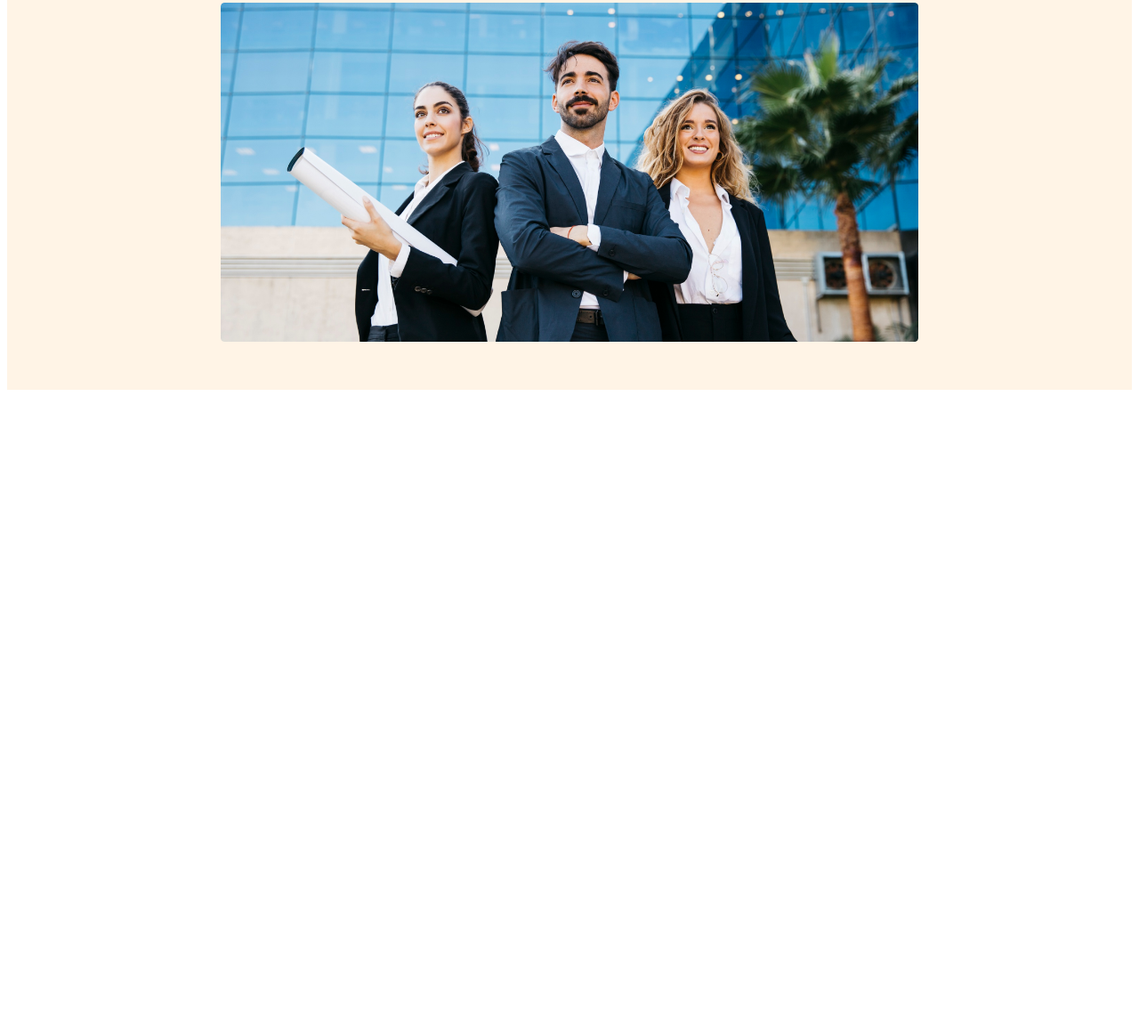
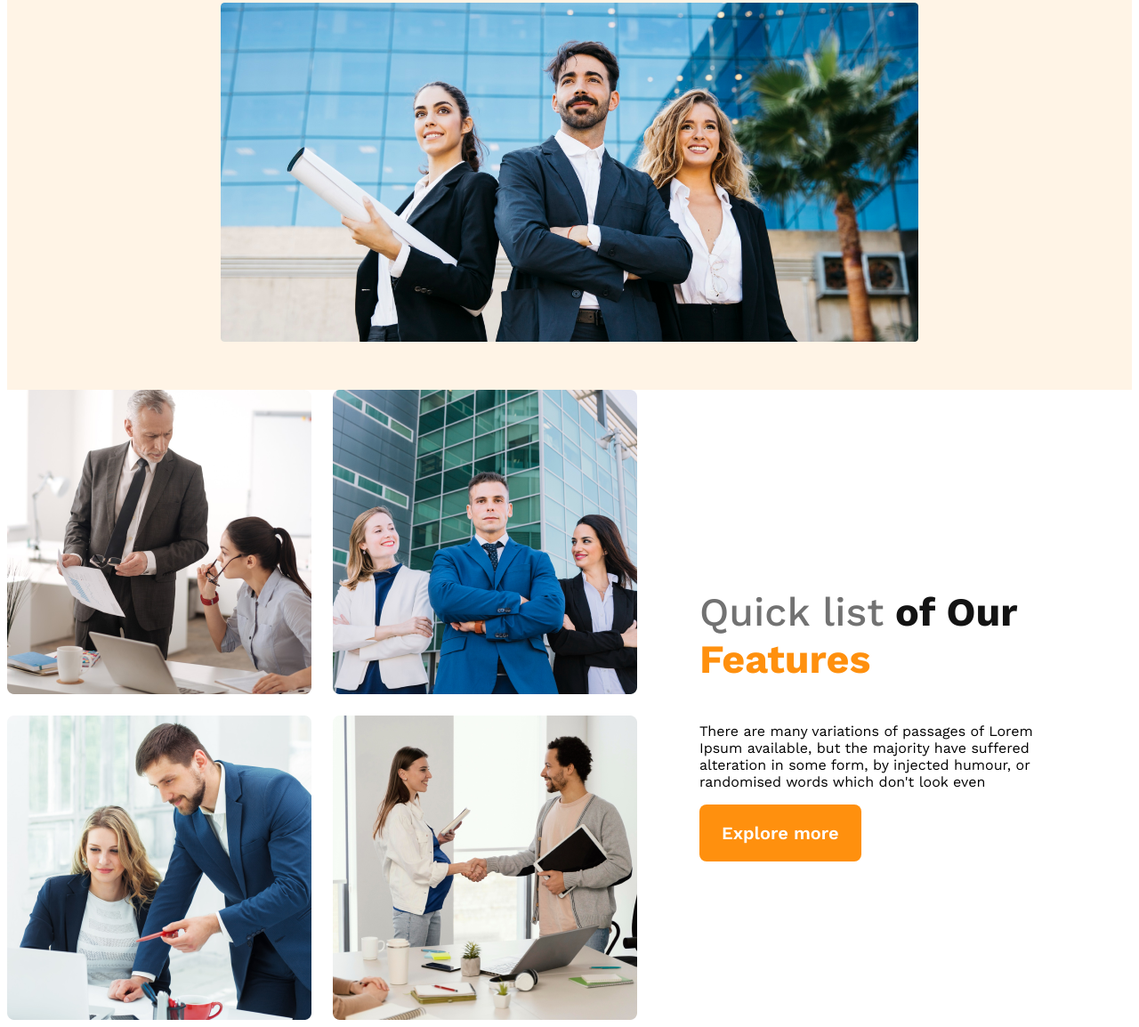
Before and after one commit to shuvosinghpartho/G3-Architects, a plain HTML site: page index.html in a window 1280 px wide. Shown: the part 641-1795 px from the top of the page at 89% size. Before the commit the page ends 1087 px from the top, so only its background shows below. Drawn offline with nearby package versions, Linux system fonts and the light colour scheme.

Commit message:
feature content added

```diff
--- a/index.html
+++ b/index.html
@@ -34,16 +34,30 @@
             <p class="banner-description">There are many variations of passages of Lorem Ipsum available, but the majority have suffered alteration in some form, by injected humour, or randomised words which don't look even</p>
             <button class="btn-primary">Explore More</button>
         </div>
-
         <img class="banner-img" src="images/banner.png" alt="">
-
         </div>
-
-
-
     </header>
 
     <main>
+        <section class="teams-container">
+            <div class="teams-img-container">
+                <img src="images/team1.png" alt="">
+                <img src="images/team2.png" alt="">
+                <img src="images/team3.png" alt="">
+                <img src="images/team4.png" alt="">
+
+            </div>
+            <div class="teams-content">
+                <h3 class="teams-title"><span class="Quick-list">Quick list</span> <span class="of-Our">of Our</span> <span class="Features">Features</span></h3>
+
+                <p class="teams-description">
+                    There are many variations of passages of Lorem Ipsum available, but the majority have suffered alteration in some form, by injected humour, or randomised words which don't look even
+                </p>
+                <button class="btn-primary">Explore more</button>
+
+
+            </div>
+        </section>
 
     </main>
 
--- a/styles/style.css
+++ b/styles/style.css
@@ -67,11 +67,7 @@ nav li a {
         margin-top: 20px;
         width: 100%;
     }
-
-
     /* responsive media queries */
-
-
     /*mobile devices*/
 
     @media screen and (max-width: 576px) {
@@ -82,8 +78,6 @@ nav li a {
             flex-direction: column;
         }
     }
-
-
     /*tablet r medium devices*/
 
     @media screen and (min-width:576px) and (max-width:960px) {
@@ -94,3 +88,43 @@ nav li a {
             flex-direction: column;
         }
     }
+
+    main {
+        max-width: 1440px;
+        margin: 0 auto;
+    }
+
+    .teams-container {
+        display: flex;
+        align-items: center;
+    }
+
+    .teams-img-container {
+        display: grid;
+        grid-template-columns: repeat(2, 1fr);
+        gap: 1.5rem;
+    }
+
+    .teams-content {
+        padding-left: 70px;
+        padding-right: 70px;
+    }
+
+    .teams-title {
+        font-size: 2.8rem;
+    }
+
+    .teams-title .Quick-list {
+        color: #727272;
+        font-weight: 500;
+    }
+
+    .teams-title .of-Our {
+        color: #131313;
+        font-weight: 700;
+    }
+
+    .teams-title .Features {
+        color: #FF900E;
+        font-weight: 700;
+    }
```
Lines whose indentation alone changed are shown as unchanged.
